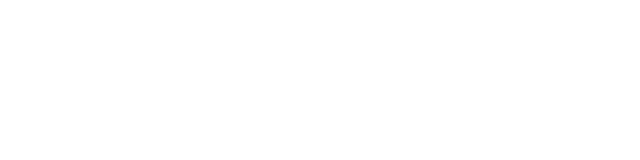
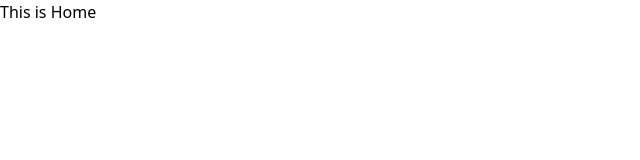
Before and after one commit to Neaz-mq/exercise-app, a React (Vite) app: page / in a window 1280 px wide. Shown: the top 160 px of the page, without its empty margins (0-640 px from the left). Built offline with nearby package versions, Linux system fonts and the light colour scheme.

Commit message:
Home Page created

```diff
--- a/src/Routes/Routes.jsx
+++ b/src/Routes/Routes.jsx
@@ -2,6 +2,8 @@
   createBrowserRouter,
 } from "react-router-dom";
 import Main from "../Layout/Main";
+import Home from "../pages/Home/Home/Home";
+
 
 export const router = createBrowserRouter([
   {
@@ -10,6 +12,7 @@
     children:[
         {
             path:'/',
+            element:<Home></Home>
         }
     ]
   },
--- /dev/null
+++ b/src/pages/Home/Home/Home.jsx
@@ -0,0 +1,11 @@
+
+
+const Home = () => {
+    return (
+        <div>
+          <h1>This is Home</h1>
+        </div>
+    );
+};
+
+export default Home;
```
